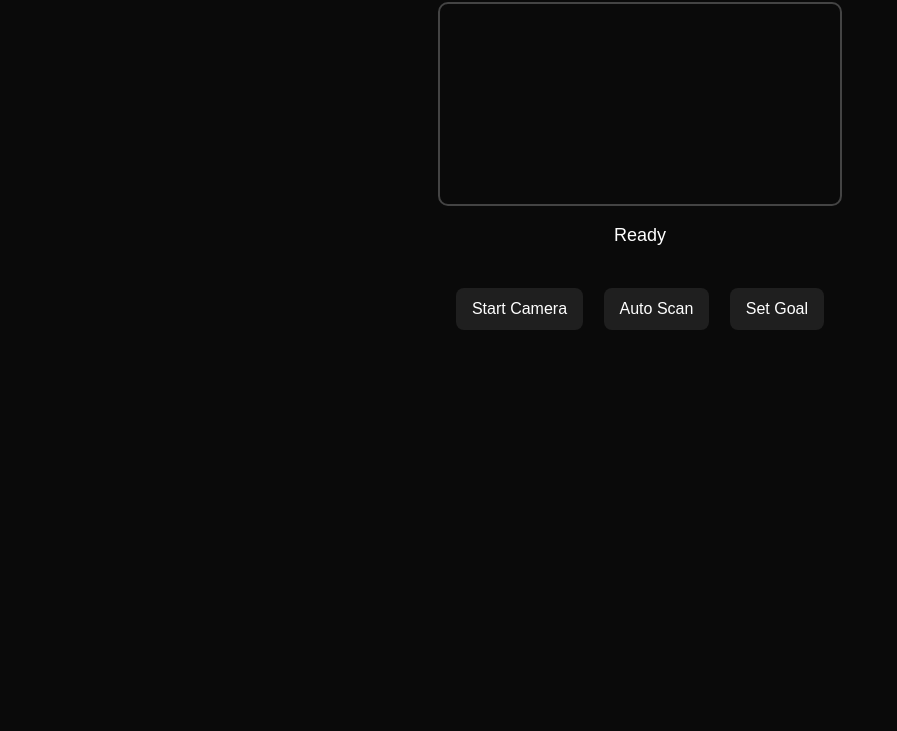
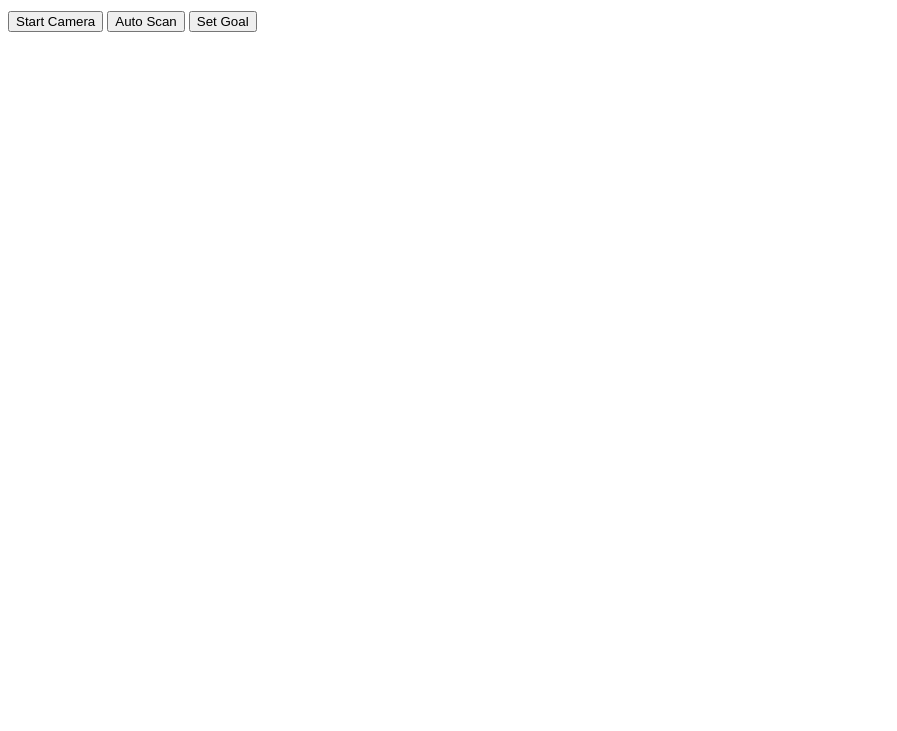
Before and after one commit to samrah10/argus-backend, a website: page public/index.html in a window 1280 px wide. Shown: the part 69-800 px from the top of the page, without its empty margins (0-897 px from the left). Drawn offline with Linux system fonts and the light colour scheme.

Commit message:
Update index.html

```diff
--- a/public/index.html
+++ b/public/index.html
@@ -1,71 +1,24 @@
 <!DOCTYPE html>
-<html lang="en">
+<html>
 <head>
-  <meta charset="UTF-8">
   <title>Argus</title>
-  <meta name="viewport" content="width=device-width, initial-scale=1.0">
-
-  <style>
-    body {
-      font-family: Arial, sans-serif;
-      text-align: center;
-      background: #0a0a0a;
-      color: white;
-      margin: 0;
-      padding: 0;
-    }
-
-    h1 {
-      margin-top: 10px;
-      font-size: 28px;
-    }
-
-    video {
-      width: 90%;
-      max-width: 400px;
-      margin-top: 10px;
-      border-radius: 10px;
-      border: 2px solid #444;
-    }
-
-    #status {
-      margin: 15px;
-      font-size: 18px;
-      min-height: 40px;
-    }
-
-    button {
-      margin: 8px;
-      padding: 12px 16px;
-      font-size: 16px;
-      border-radius: 8px;
-      border: none;
-      background: #1f1f1f;
-      color: white;
-      cursor: pointer;
-    }
-
-    button:hover {
-      background: #333;
-    }
-  </style>
 </head>
-
 <body>
 
-  <h1>Argus</h1>
+<h1>Argus</h1>
 
-  <video id="video" autoplay playsinline></video>
+<button onclick="startCamera()">Start Camera</button>
+<button onclick="startScan()">Auto Scan</button>
+<button onclick="setGoal()">Set Goal</button>
 
-  <p id="status">Ready</p>
+<br><br>
 
-  <div>
-    <button onclick="startCamera()">Start Camera</button>
-    <button onclick="startScan()">Auto Scan</button>
-    <button onclick="startListening()">Set Goal</button>
-  </div>
+<video id="video" autoplay playsinline width="300"></video>
+<canvas id="canvas" style="display:none;"></canvas>
 
-  <script src="app.js"></script>
+<p id="output"></p>
+
+<script src="app.js"></script>
 
 </body>
 </html>
```
